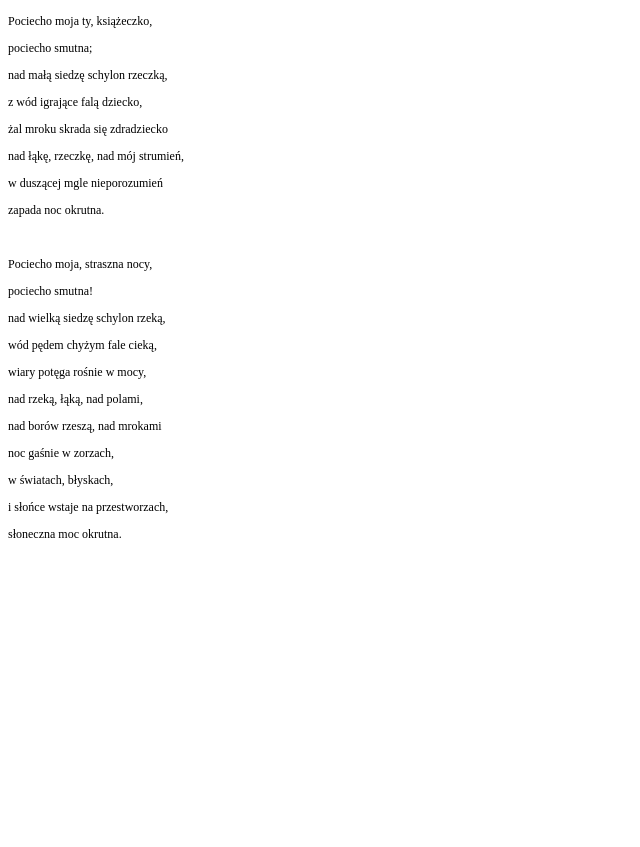
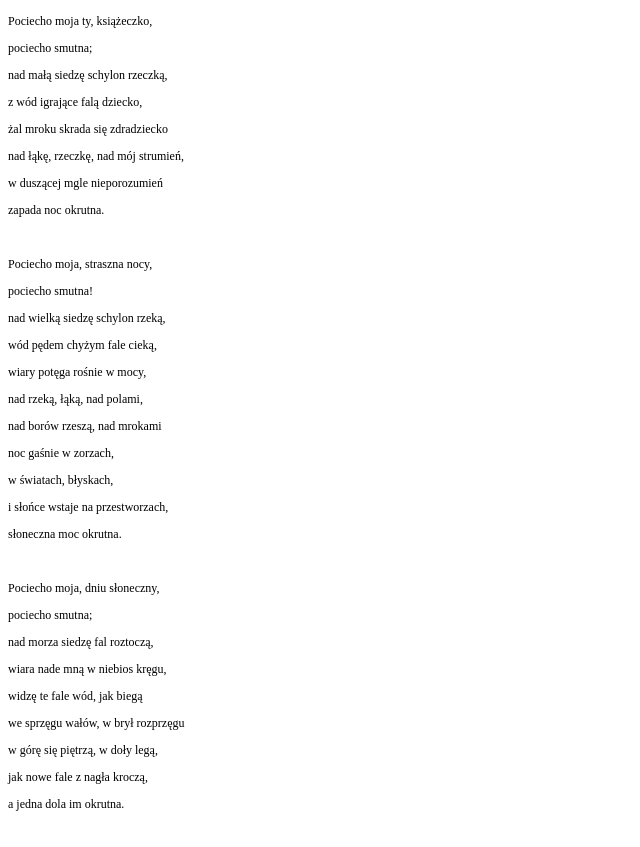
Before and after one commit to ibibibibi/git-learning-2, a plain HTML site: page index.html in a window 1280 px wide. Shown: the part 124-971 px from the top of the page, without its empty margins (0-640 px from the left). Before the commit the page ends 800 px from the top, so only its background shows below. Drawn offline with Linux system fonts and the light colour scheme.

Commit message:
Uptade html - add new div 3rd zwrotka.html

```diff
--- a/index.html
+++ b/index.html
@@ -35,6 +35,17 @@
                 <p>i słońce wstaje na przestworzach,</p>
                 <p>słoneczna moc okrutna.</p>
             </div>
+            <div class="zwrotka">
+                <p>Pociecho moja, dniu słoneczny,</p>
+                <p>pociecho smutna;</p>
+                <p>nad morza siedzę fal roztoczą,</p>
+                <p>wiara nade mną w niebios kręgu,</p>
+                <p>widzę te fale wód, jak biegą</p>
+                <p>we sprzęgu wałów, w brył rozprzęgu</p>
+                <p>w górę się piętrzą, w doły legą,</p>
+                <p>jak nowe fale z nagła kroczą,</p>
+                <p>a jedna dola im okrutna.</p>
+            </div>
         </section>
     </body>
 </html>
```
